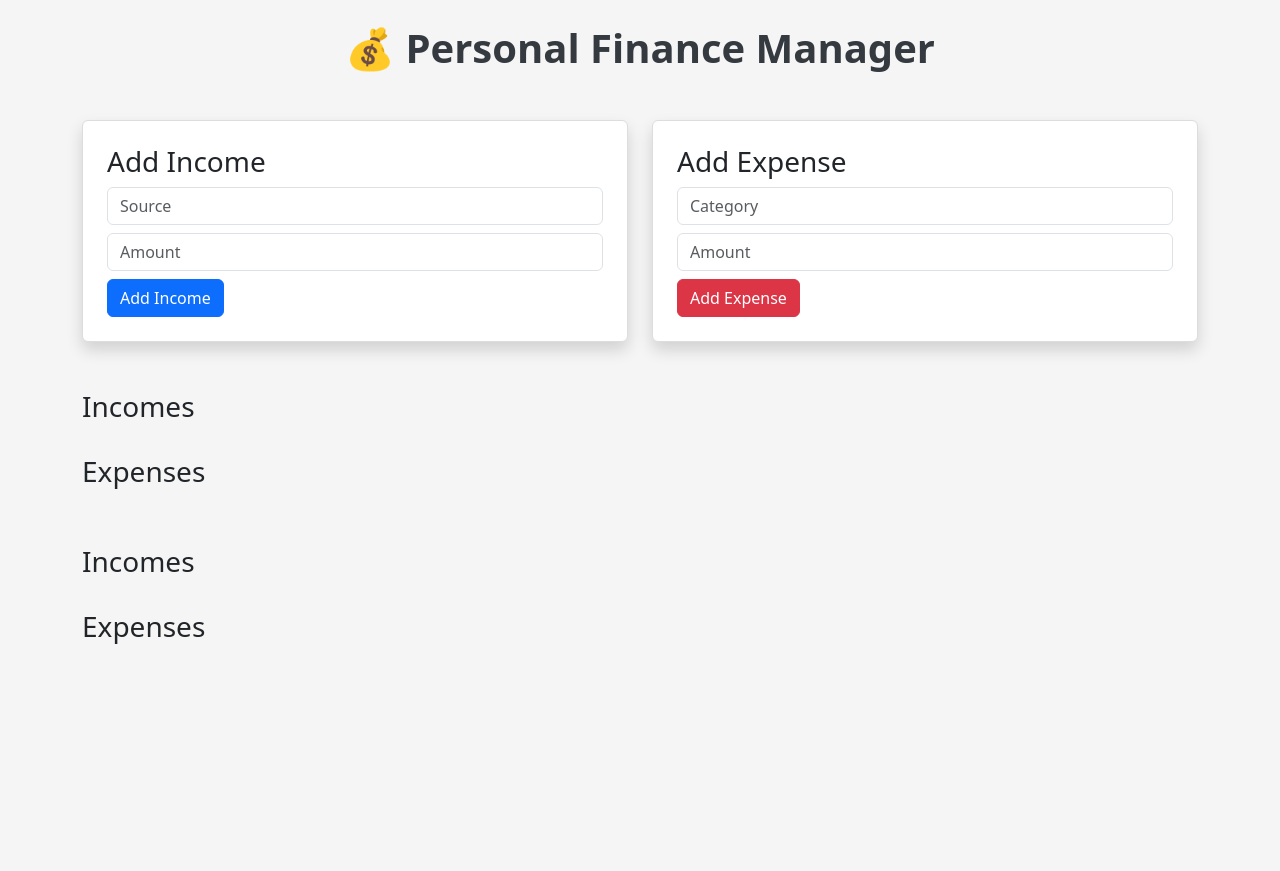
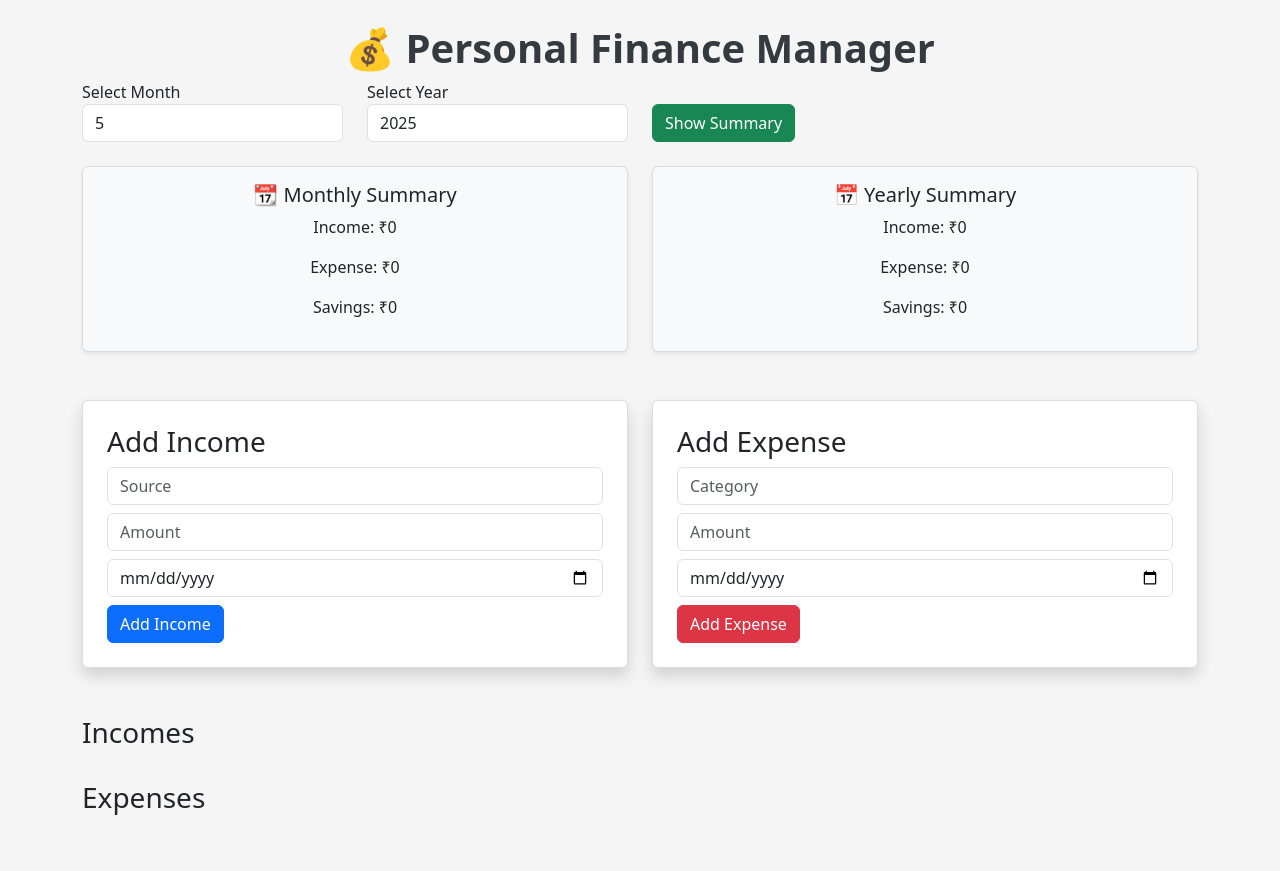
Before and after one commit to nareshnandan/Personal_finance_manager, a Flask app: page / in a window 1280 px wide. Before the commit the page ends 644 px from the top, so only its background shows below. Run offline with Flask 3, Linux system fonts and the light colour scheme; data that the repository does not hold is empty.

Commit message:
Added date input fields for income and expenses; updated backend to store and display transaction dates

```diff
--- a/app.py
+++ b/app.py
@@ -1,5 +1,4 @@
-from flask import Flask, render_template, request
-
+from flask import Flask, render_template, request, redirect, url_for
 from datetime import datetime
 import sqlite3
 
@@ -18,65 +17,75 @@ def get_data():
     conn.close()
     return incomes, expenses
 
-def get_summary():
+def get_summary(selected_month, selected_year):
     conn = sqlite3.connect('data.db')
     cursor = conn.cursor()
 
-    current_month = datetime.now().strftime('%Y-%m')
-    current_year = datetime.now().strftime('%Y')
-
     # Monthly Income
-    cursor.execute("SELECT SUM(amount) FROM income WHERE strftime('%Y-%m', date) = ?", (current_month,))
+    cursor.execute("SELECT SUM(amount) FROM income WHERE strftime('%Y-%m', date) = ?", (f'{selected_year}-{selected_month:02}',))
     monthly_income = cursor.fetchone()[0] or 0
 
     # Monthly Expense
-    cursor.execute("SELECT SUM(amount) FROM expense WHERE strftime('%Y-%m', date) = ?", (current_month,))
+    cursor.execute("SELECT SUM(amount) FROM expense WHERE strftime('%Y-%m', date) = ?", (f'{selected_year}-{selected_month:02}',))
     monthly_expense = cursor.fetchone()[0] or 0
 
     # Yearly Income
-    cursor.execute("SELECT SUM(amount) FROM income WHERE strftime('%Y', date) = ?", (current_year,))
+    cursor.execute("SELECT SUM(amount) FROM income WHERE strftime('%Y', date) = ?", (selected_year,))
     yearly_income = cursor.fetchone()[0] or 0
 
     # Yearly Expense
-    cursor.execute("SELECT SUM(amount) FROM expense WHERE strftime('%Y', date) = ?", (current_year,))
+    cursor.execute("SELECT SUM(amount) FROM expense WHERE strftime('%Y', date) = ?", (selected_year,))
     yearly_expense = cursor.fetchone()[0] or 0
 
     conn.close()
 
-    monthly_savings = monthly_income - monthly_expense
-    yearly_savings = yearly_income - yearly_expense
-
     return {
         'monthly_income': monthly_income,
         'monthly_expense': monthly_expense,
-        'monthly_savings': monthly_savings,
+        'monthly_savings': monthly_income - monthly_expense,
         'yearly_income': yearly_income,
         'yearly_expense': yearly_expense,
-        'yearly_savings': yearly_savings
+        'yearly_savings': yearly_income - yearly_expense
     }
-
 
 @app.route('/', methods=['GET', 'POST'])
 def index():
-    if request.method == 'POST':
+    selected_month = int(request.form.get('month', datetime.now().month))
+    selected_year = str(request.form.get('year', datetime.now().year))
+
+    if request.method == 'POST' and request.form.get('action'):
         conn = sqlite3.connect('data.db')
         cursor = conn.cursor()
 
-        if request.form.get('action') == 'income':
+        if request.form['action'] == 'income':
             income_source = request.form['income_source']
             income_amount = request.form['income_amount']
-            cursor.execute("INSERT INTO income (source, amount) VALUES (?, ?)", (income_source, income_amount))
+            income_date = request.form['income_date']  # 👈 use date from form
+            cursor.execute("INSERT INTO income (source, amount, date) VALUES (?, ?, ?)",
+                        (income_source, income_amount, income_date))
 
-        elif request.form.get('action') == 'expense':
+        elif request.form['action'] == 'expense':
             expense_category = request.form['expense_category']
             expense_amount = request.form['expense_amount']
-            cursor.execute("INSERT INTO expense (category, amount) VALUES (?, ?)", (expense_category, expense_amount))
+            expense_date = request.form['expense_date']  # 👈 use date from form
+            cursor.execute("INSERT INTO expense (category, amount, date) VALUES (?, ?, ?)",
+                        (expense_category, expense_amount, expense_date))
 
         conn.commit()
         conn.close()
+        return redirect(url_for('index'))
+
+
 
     incomes, expenses = get_data()
-    return render_template('index.html', incomes=incomes, expenses=expenses)
+    summary = get_summary(selected_month, selected_year)
+
+    return render_template('index.html',
+                           incomes=incomes,
+                           expenses=expenses,
+                           summary=summary,
+                           selected_month=selected_month,
+                           selected_year=selected_year)
 
 @app.route('/delete', methods=['POST'])
 def delete():
@@ -94,7 +103,7 @@ def delete():
     conn.commit()
     conn.close()
 
-    return index()  # Redirect to home page with updated data
+    return redirect(url_for('index'))
 
 if __name__ == '__main__':
     app.run(debug=True)
--- a/templates/index.html
+++ b/templates/index.html
@@ -11,55 +11,76 @@
 <div class="container mt-4">
     <h1 class="text-center">💰 Personal Finance Manager</h1>
 
+    <!-- Summary Filter -->
+    <form method="POST" class="row mb-4">
+        <div class="col-md-3">
+            <label>Select Month</label>
+            <select name="month" class="form-control">
+                {% for m in range(1, 13) %}
+                    <option value="{{ m }}" {% if m == selected_month %}selected{% endif %}>{{ m }}</option>
+                {% endfor %}
+            </select>
+        </div>
+        <div class="col-md-3">
+            <label>Select Year</label>
+            <select name="year" class="form-control">
+                {% for y in range(2022, 2031) %}
+                    <option value="{{ y }}" {% if y|string == selected_year %}selected{% endif %}>{{ y }}</option>
+                {% endfor %}
+            </select>
+        </div>
+        <div class="col-md-3 align-self-end">
+            <button type="submit" class="btn btn-success">Show Summary</button>
+        </div>
+    </form>
+
+    <!-- Summary -->
+    <div class="row text-center mt-4">
+        <div class="col-md-6">
+            <div class="card bg-light p-3 shadow-sm">
+                <h5>📆 Monthly Summary</h5>
+                <p>Income: ₹{{ summary.monthly_income }}</p>
+                <p>Expense: ₹{{ summary.monthly_expense }}</p>
+                <p>Savings: ₹{{ summary.monthly_savings }}</p>
+            </div>
+        </div>
+        <div class="col-md-6">
+            <div class="card bg-light p-3 shadow-sm">
+                <h5>📅 Yearly Summary</h5>
+                <p>Income: ₹{{ summary.yearly_income }}</p>
+                <p>Expense: ₹{{ summary.yearly_expense }}</p>
+                <p>Savings: ₹{{ summary.yearly_savings }}</p>
+            </div>
+        </div>
+    </div>
+
+    <!-- Add Income & Expense -->
     <div class="row mt-5">
-        <!-- Add Income -->
         <div class="col-md-6">
             <div class="card p-4 shadow">
                 <h3>Add Income</h3>
                 <form method="POST" action="/">
                     <input type="text" class="form-control mb-2" name="income_source" placeholder="Source" required>
                     <input type="number" class="form-control mb-2" name="income_amount" placeholder="Amount" required>
+                    <input type="date" class="form-control mb-2" name="income_date" required>
                     <button class="btn btn-primary" type="submit" name="action" value="income">Add Income</button>
                 </form>
             </div>
         </div>
-
-        <!-- Add Expense -->
         <div class="col-md-6">
             <div class="card p-4 shadow">
                 <h3>Add Expense</h3>
                 <form method="POST" action="/">
                     <input type="text" class="form-control mb-2" name="expense_category" placeholder="Category" required>
                     <input type="number" class="form-control mb-2" name="expense_amount" placeholder="Amount" required>
+                    <input type="date" class="form-control mb-2" name="expense_date" required>
                     <button class="btn btn-danger" type="submit" name="action" value="expense">Add Expense</button>
                 </form>
             </div>
         </div>
     </div>
 
-    <!-- Display Income -->
-    <h3 class="mt-5">Incomes</h3>
-    <ul class="list-group mb-4">
-        {% for income in incomes %}
-            <li class="list-group-item d-flex justify-content-between align-items-center">
-                {{ income[1] }} - ₹{{ income[2] }}
-                <span class="text-muted small">{{ income[3] }}</span>
-            </li>
-        {% endfor %}
-    </ul>
-
-    <!-- Display Expenses -->
-    <h3>Expenses</h3>
-    <ul class="list-group mb-5">
-        {% for expense in expenses %}
-            <li class="list-group-item d-flex justify-content-between align-items-center">
-                {{ expense[1] }} - ₹{{ expense[2] }}
-                <span class="text-muted small">{{ expense[3] }}</span>
-            </li>
-        {% endfor %}
-    </ul>
-
-    <!-- Display Income -->
+    <!-- Income List -->
     <h3 class="mt-5">Incomes</h3>
     <ul class="list-group mb-4">
         {% for income in incomes %}
@@ -77,7 +98,7 @@
         {% endfor %}
     </ul>
 
-<!-- Display Expenses -->
+    <!-- Expense List -->
     <h3>Expenses</h3>
     <ul class="list-group mb-5">
         {% for expense in expenses %}
@@ -96,6 +117,5 @@
     </ul>
 
 </div>
-
 </body>
 </html>
```
Also changed, not shown: data.db. Lines whose indentation alone changed are shown as unchanged.
